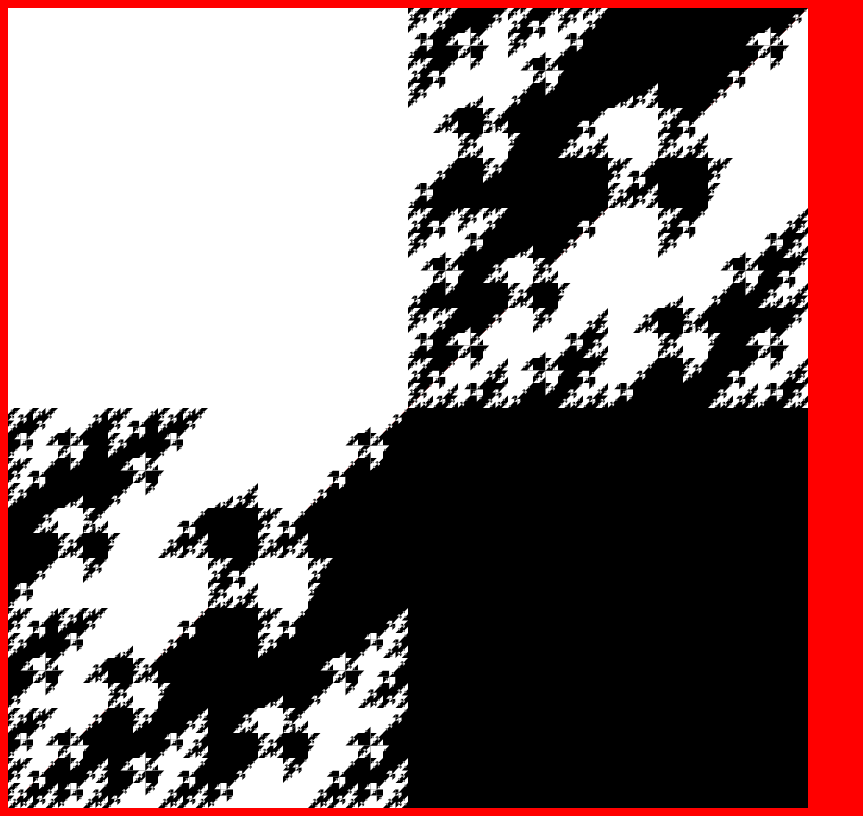
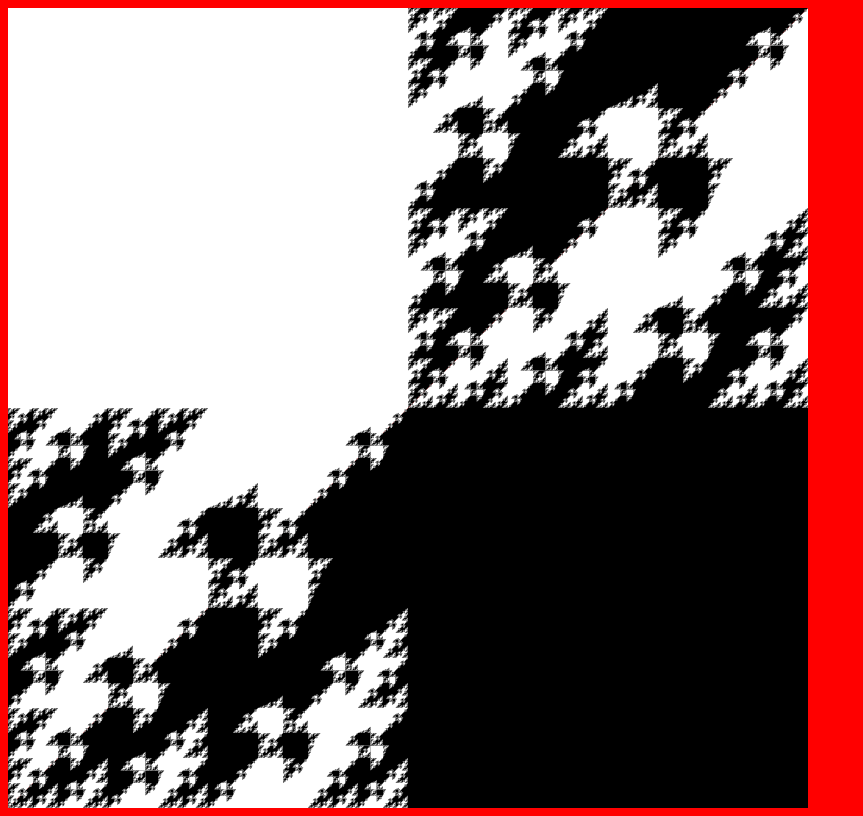
Before and after one commit to houndstooth/Thousoondth, a plain HTML site: page index.html in a window 1280 px wide. Shown: the whole page, without its empty margins (0-863 px from the left). Drawn offline with Linux system fonts and the light colour scheme.

Commit message:
finished

```diff
--- /dev/null
+++ b/basicShapes.js
@@ -0,0 +1,28 @@
+SQUARE_VERTICES          =  [ [ 1, 1 ], [ 0, 1 ], [ 0, 0 ] ];
+BOTTOM_TRIANGLE_VERTICES =  [ [ 1, 1 ], [ 0, 1 ]           ];
+TOP_TRIANGLE_VERTICES    =  [           [ 0, 1 ], [ 0, 0 ] ];
+
+function triangle ( resLayer, pos, white, topLeft ) {
+  var vertices = topLeft ? TOP_TRIANGLE_VERTICES : BOTTOM_TRIANGLE_VERTICES;
+  drawShape ( resLayer, pos, white, vertices );
+};
+
+function square ( resLayer, pos, white ) {
+  drawShape ( resLayer, pos, white, SQUARE_VERTICES );
+};
+
+function drawShape ( resLayer, pos, white, vertices ) {
+  ctx.fillStyle = white ? "#fff" : "#000"
+  var res = Math.pow ( 2, resLayer );
+  var unit = WIDTH / res;
+  ctx.beginPath();
+  ctx.moveTo( unit * ( pos[0] + 1 ), unit * pos[1] );
+  for (var i = 0; i < vertices.length; i++ ) {
+    ctx.lineTo(
+      unit * ( pos[0] + vertices[i][0] ),
+      unit * ( pos[1] + vertices[i][1] )
+    );
+  };
+  ctx.closePath();
+  ctx.fill();
+};
--- a/execute.js
+++ b/execute.js
@@ -1,15 +1,21 @@
-function superTile (resLayer, pos, white) {
+var canvas = document.querySelector('.canvas');
+var ctx = canvas.getContext('2d');
+WIDTH = HEIGHT = canvas.width = canvas.height = 800;
+ctx.lineWidth = 1;
+RESOLUTION_DEPTH = 12;
+
+function superTile   (resLayer, pos, white) {
   houndstooth  (resLayer + 1, [ pos[0] + .5, pos[1] + .5], !white );
   houndstooth  (resLayer + 1, pos                        , white  );
 };
 
 function houndstooth (resLayer, pos, white) {
-  square        (resLayer, [2 * pos[0]    , 2 * pos[1]    ], white                       );
-  magicTriangle (resLayer, [2 * pos[0] + 1, 2 * pos[1]    ], !white, true,  false, false );
-  magicTriangle (resLayer, [2 * pos[0]    , 2 * pos[1] + 1], white , true,  false, true  );
-  magicTriangle (resLayer, [2 * pos[0] - 1, 2 * pos[1]    ], white , false, false, true  );
-  magicTriangle (resLayer, [2 * pos[0]    , 2 * pos[1] - 1], !white, false, false, false );
+  square        (resLayer, [ 2 * pos[0]    , 2 * pos[1]     ], white                       );
+  magicTriangle (resLayer, [ 2 * pos[0] + 1, 2 * pos[1]     ], !white, true,  false, false );
+  magicTriangle (resLayer, [ 2 * pos[0]    , 2 * pos[1] + 1 ], white , true,  false, true  );
+  magicTriangle (resLayer, [ 2 * pos[0] - 1, 2 * pos[1]     ], white , false, false, true  );
+  magicTriangle (resLayer, [ 2 * pos[0]    , 2 * pos[1] - 1 ], !white, false, false, false );
 };
 
-superTile     (0, [0,0], true);
-recursiveEdge (1, [1,0], true);
+superTile (0, [ 0, 0 ], true);
+magicEdge (1, [ 1, 0 ], true);
--- a/fundamentalShapes.js
+++ /dev/null
@@ -1,25 +0,0 @@
-SQUARE_VERTICES          =  [ [1,1], [0,1], [0,0] ];
-BOTTOM_TRIANGLE_VERTICES =  [ [1,1], [0,1]        ];
-TOP_TRIANGLE_VERTICES    =  [        [0,1], [0,0] ];
-
-function triangle(resLayer, pos, white, topLeft) {
-  var vertices = topLeft ? TOP_TRIANGLE_VERTICES : BOTTOM_TRIANGLE_VERTICES;
-  drawShape(resLayer, pos, white, vertices);
-};
-
-function square(resLayer, pos, white) {
-  drawShape(resLayer, pos, white, SQUARE_VERTICES);
-};
-
-function drawShape(resLayer, pos, white, vertices) {
-  ctx.fillStyle = white ? "#fff" : "#000"
-  var resolution = Math.pow(2, resLayer);
-  var unit = WIDTH / resolution;
-  ctx.beginPath();
-  ctx.moveTo(unit * (pos[0] + 1), unit * pos[1]);
-  for (var i = 0; i < vertices.length; i++ ) {
-    ctx.lineTo(unit * (pos[0] + vertices[i][0]), unit * (pos[1] + vertices[i][1]));
-  };
-  ctx.closePath();
-  ctx.fill();
-};
--- a/index.html
+++ b/index.html
@@ -1,11 +1,9 @@
-<head>
-	<title>thousoondth</title>
-</head>
+<head><title>thousoondth</title></head>
 
 <body style="background-color: red">
     <canvas class="canvas"></canvas>
-		<script src="fundamentalShapes.js"></script>
+		<script src="basicShapes.js"></script>
 		<script src="thousoondth.js"></script>
-		<script src="recursiveEdge.js"></script>
+		<script src="magicEdge.js"></script>
 		<script src="execute.js"></script>
 </body>
--- /dev/null
+++ b/magicEdge.js
@@ -0,0 +1,19 @@
+VERTICAL_CONSTANTS   = [ [ 1, 2 ], [ 1, 0 ], [ 0, 3 ], [ 3, 4 ] ];
+HORIZONTAL_CONSTANTS = [ [ 2, 1 ], [ 0, 1 ], [ 3, 0 ], [ 5, 2 ] ];
+
+function magicEdge ( resLayer, pos, white, vertical ) {
+  if ( resLayer > RESOLUTION_DEPTH ) { return; }
+  var consts = vertical ? VERTICAL_CONSTANTS : HORIZONTAL_CONSTANTS;
+  var superTilePos = [ 4 * pos[0] + consts[0][0], 4 * pos[1] + consts[0][1] ];
+  superTile ( resLayer + 2, superTilePos, white );
+  magicEdge ( resLayer + 1, edgePos ( pos, consts, 1 ), white, vertical );
+  magicEdge ( resLayer + 2, edgePos ( pos, consts, 2 ), white, vertical );
+  magicEdge ( resLayer + 3, edgePos ( pos, consts, 3 ), white, vertical );
+};
+
+function edgePos ( pos, consts, i ) {
+  return [
+    Math.pow ( 2, i ) * pos[0] + consts[i][0],
+    Math.pow ( 2, i ) * pos[1] + consts[i][1]
+  ];
+};
--- a/recursiveEdge.js
+++ /dev/null
@@ -1,19 +0,0 @@
-CUSP_EDGE_CONSTANTS = [ [2,1], [0,1], [3,0], [5,2] ];
-ROOT_EDGE_CONSTANTS = [ [1,2], [1,0], [0,3], [3,4] ];
-
-function recursiveEdge(resLayer, pos, white, vertical) {
-  if (resLayer > RESOLUTION_DEPTH) { return; }
-  var pos_consts = vertical ? ROOT_EDGE_CONSTANTS : CUSP_EDGE_CONSTANTS;
-  var superTilePos = [ 4 * pos[0] + pos_consts[0][0], 4 * pos[1] + pos_consts[0][1] ];
-  superTile(resLayer + 2, superTilePos, white);
-  recursiveEdge(resLayer + 1, edgePos(pos, pos_consts, 1), white, vertical);
-  recursiveEdge(resLayer + 2, edgePos(pos, pos_consts, 2), white, vertical);
-  recursiveEdge(resLayer + 3, edgePos(pos, pos_consts, 3), white, vertical);
-};
-
-function edgePos(pos, pos_consts, i) {
-  return [
-    Math.pow(2, i) * pos[0] + pos_consts[i][0],
-    Math.pow(2, i) * pos[1] + pos_consts[i][1]
-  ];
-}
--- a/thousoondth.js
+++ b/thousoondth.js
@@ -1,34 +1,25 @@
-var canvas = document.querySelector('.canvas');
-var ctx = canvas.getContext('2d');
-WIDTH = HEIGHT = canvas.width = canvas.height = 800;
-ctx.lineWidth = 1;
-RESOLUTION_DEPTH = 7;
-
-TOP_LEFT_CONSTANTS     = [ -2,  0,  0, -2 ];
-BOTTOM_RIGHT_CONSTANTS = [ -1,  1,  1, -1 ];
+TOP_LEFT_CONSTANTS     = [ [-2, 0], [0, -2] ];
+BOTTOM_RIGHT_CONSTANTS = [ [-1, 1], [1, -1] ];
 
 function magicTriangle ( resLayer, pos, white, topLeft, vertical, withEdge ) {
   triangle ( resLayer, pos, white,  topLeft );
   if ( withEdge ) {
-    recursiveEdge( resLayer, pos, ( topLeft ? !white : white ), vertical, false );
+    magicEdge ( resLayer, pos, ( topLeft ? !white : white ), vertical, false );
   }
   jaggies  ( resLayer, pos, !white, topLeft, vertical );
 };
 
 function jaggies       ( resLayer, pos, white, topLeft, vertical           ) {
-  var offset_constants = topLeft ? TOP_LEFT_CONSTANTS : BOTTOM_RIGHT_CONSTANTS;
+  var offset_constants = topLeft  ? TOP_LEFT_CONSTANTS : BOTTOM_RIGHT_CONSTANTS;
+  var idx              = vertical ? 0 : 1
   var i = c = r = 0;
   while ( true ) {
     var thisResLayer = resLayer + i + 1;
     if ( thisResLayer > RESOLUTION_DEPTH ) { return; }
-    if ( vertical ) {
-      c = ( pos[0] + 1 ) * Math.pow( 2, i + 1 ) + offset_constants[0];
-      r = ( pos[1] + 0 ) * Math.pow( 2, i + 1 ) + offset_constants[1];
-    } else {
-      c = ( pos[0] - 0 ) * Math.pow( 2, i + 1 ) + offset_constants[2];
-      r = ( pos[1] + 1 ) * Math.pow( 2, i + 1 ) + offset_constants[3];
-    }
-    magicTriangle ( thisResLayer, [c,r], white, topLeft, !vertical, true );
+    var depthScalar = Math.pow ( 2, i + 1 );
+    c = ( pos[0] + 1 - idx ) * depthScalar + offset_constants[idx][0];
+    r = ( pos[1] + 0 + idx ) * depthScalar + offset_constants[idx][1];
+    magicTriangle ( thisResLayer, [ c, r ], white, topLeft, !vertical, true );
     i++;
   };
 };
```
